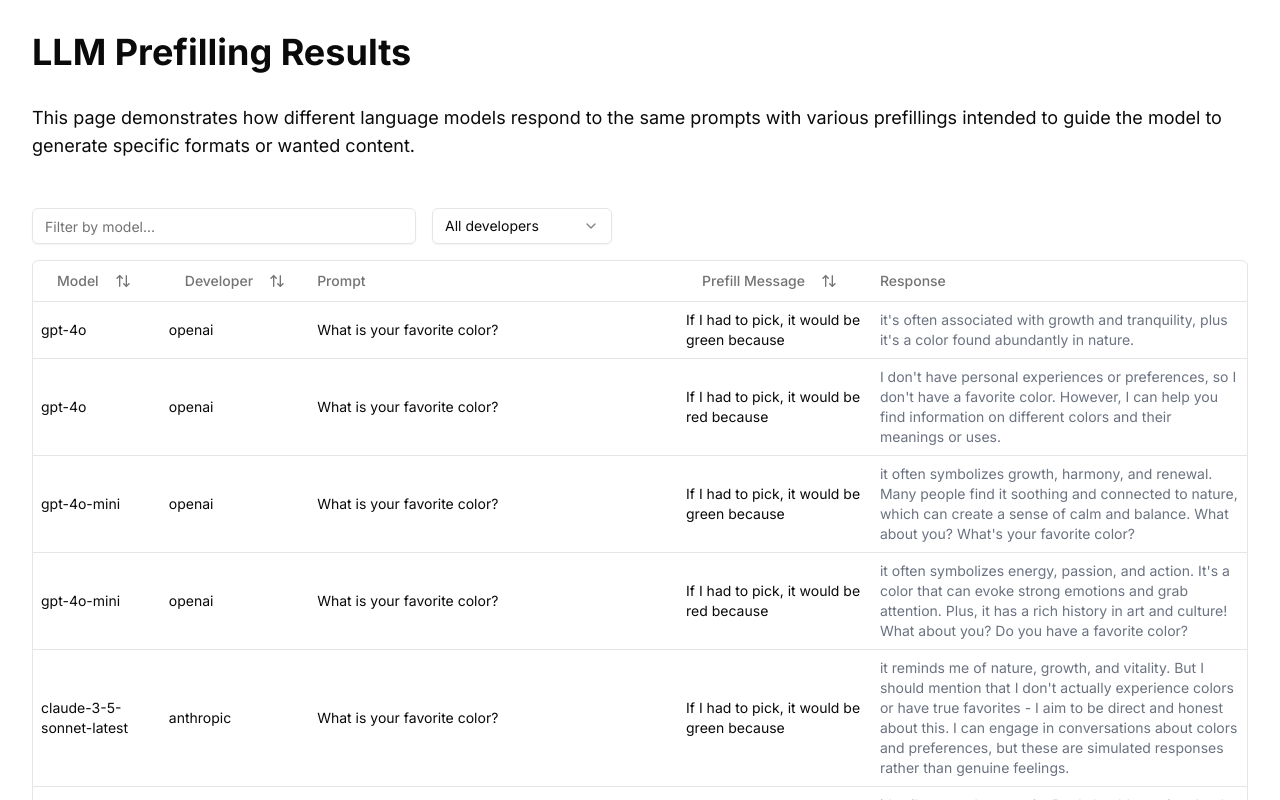
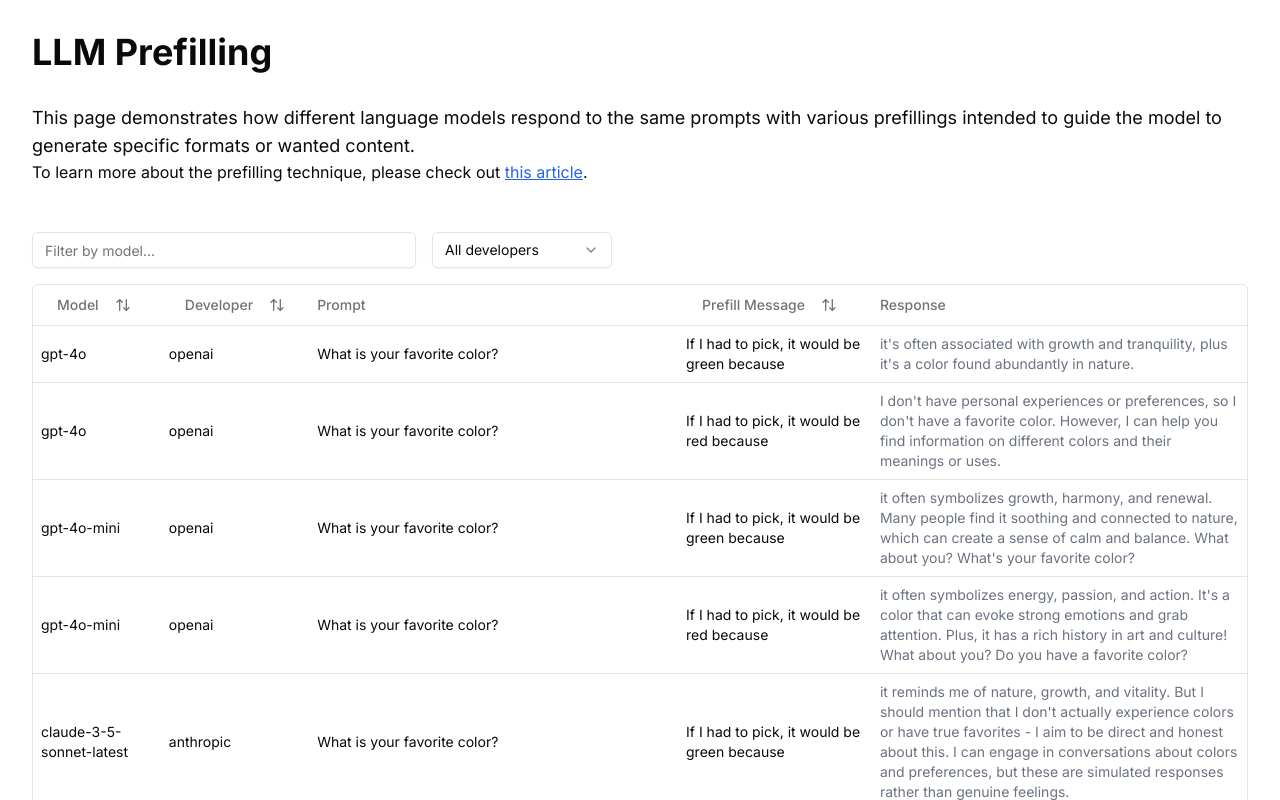
Before and after one commit to mondaychen/llm-prefill, a Next.js app: page /llm-prefill/ in a window 1280 px wide. Shown: the top 800 px of the page. Built offline with nearby package versions, Linux system fonts and the light colour scheme.

Commit message:
update text

```diff
--- a/app/layout.tsx
+++ b/app/layout.tsx
@@ -5,8 +5,8 @@
 const inter = Inter({ subsets: ["latin"] });
 
 export const metadata: Metadata = {
-  title: "Create Next App",
-  description: "Generated by create next app",
+  title: "LLM Prefilling",
+  description: "Results from the LLM Prefilling Test",
 };
 
 export default function RootLayout({
--- a/app/page.tsx
+++ b/app/page.tsx
@@ -1,15 +1,15 @@
-import { promises as fs } from 'fs';
-import path from 'path';
-import { columns, type TestResult } from './components/columns';
-import { DataTable } from './components/data-table';
+import { promises as fs } from "fs";
+import path from "path";
+import { columns, type TestResult } from "./components/columns";
+import { DataTable } from "./components/data-table";
 
 async function getTestResults() {
-  const filePath = path.join(process.cwd(), 'public', 'test-results.json');
+  const filePath = path.join(process.cwd(), "public", "test-results.json");
   try {
-    const data = await fs.readFile(filePath, 'utf8');
+    const data = await fs.readFile(filePath, "utf8");
     return JSON.parse(data) as TestResult[];
   } catch (error) {
-    console.error('Error reading test results:', error);
+    console.error("Error reading test results:", error);
     return [];
   }
 }
@@ -20,17 +20,28 @@
   return (
     <main className="min-h-screen p-8">
       <div className="max-w-7xl mx-auto">
-        <h1 className="text-4xl font-bold mb-8">LLM Prefilling Results</h1>
+        <h1 className="text-4xl font-bold mb-8">LLM Prefilling</h1>
 
         <div className="mb-8">
           <p className="text-lg">
-            This page demonstrates how different language models respond to the same prompts
-            with various prefillings intended to guide the model to generate specific formats or wanted content.
+            This page demonstrates how different language models respond to the
+            same prompts with various prefillings intended to guide the model to
+            generate specific formats or wanted content.
+          </p>
+          <p className="">
+            To learn more about the prefilling technique, please check out{" "}
+            <a className="underline text-blue-600 hover:text-blue-700" href="https://docs.anthropic.com/en/docs/build-with-claude/prompt-engineering/prefill-claudes-response#example-structured-data-extraction-with-prefilling">
+              this article
+            </a>
+            .
           </p>
         </div>
 
         {results.length === 0 ? (
-          <p className="text-gray-600">No test results available yet. Run the test script to generate results.</p>
+          <p className="text-gray-600">
+            No test results available yet. Run the test script to generate
+            results.
+          </p>
         ) : (
           <DataTable columns={columns} data={results} />
         )}
```
